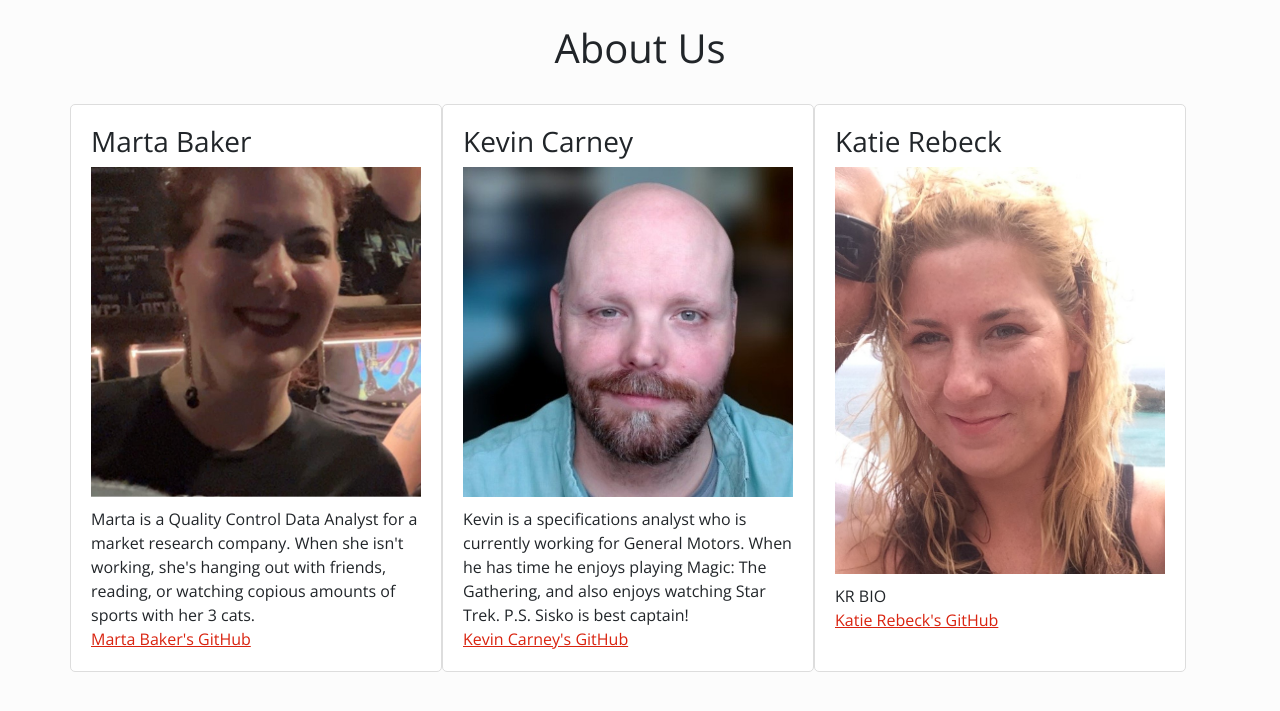
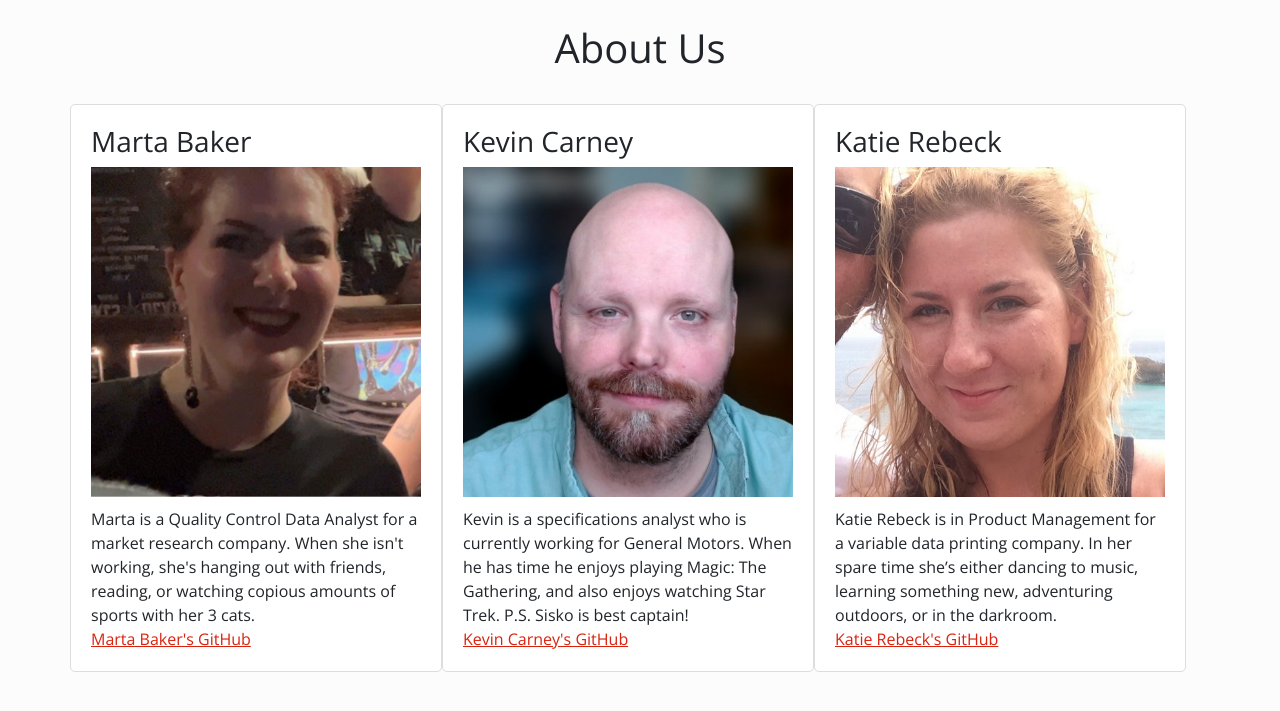
Before and after one commit to KevinPCarney/Project-3-Group-03, a Flask app: page /about_us in a window 1280 px wide. Shown: the part 72-783 px from the top of the page. Run offline with Flask 3, Linux system fonts and the light colour scheme.

Commit message:
updated bio and pic KR

```diff
--- a/app/templates/about_us.html
+++ b/app/templates/about_us.html
@@ -63,7 +63,7 @@
             <div class="col-md-4 about-block">
                 <h3>Katie Rebeck</h3>
                 <img src="static/images/Katie.jpg" alt="Katie Rebeck" class="img-fluid">
-                <p>KR BIO</p>
+                <p>Katie Rebeck is in Product Management for a variable data printing company. In her spare time she’s either dancing to music, learning something new, adventuring outdoors, or in the darkroom. </p>
                 <a href="https://github.com/kjrebeck">Katie Rebeck's GitHub</a>
             </div>
         </div>
```
Also changed, not shown: app/static/images/Katie.jpg.
